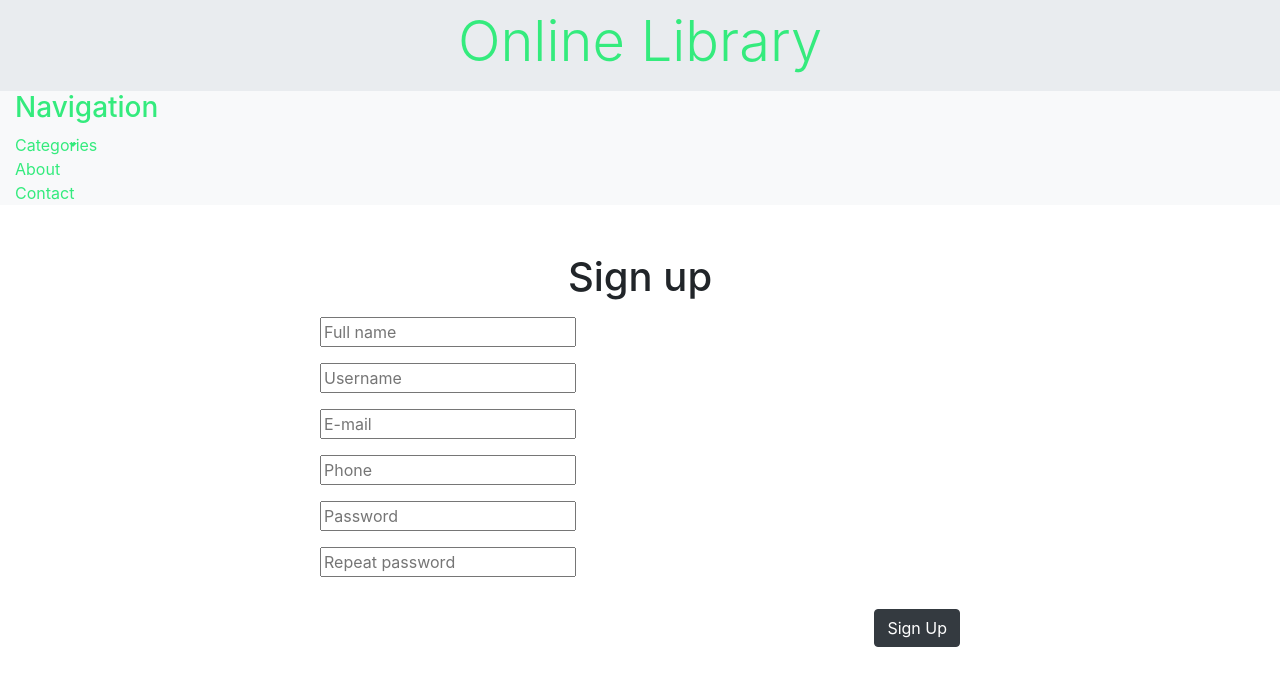
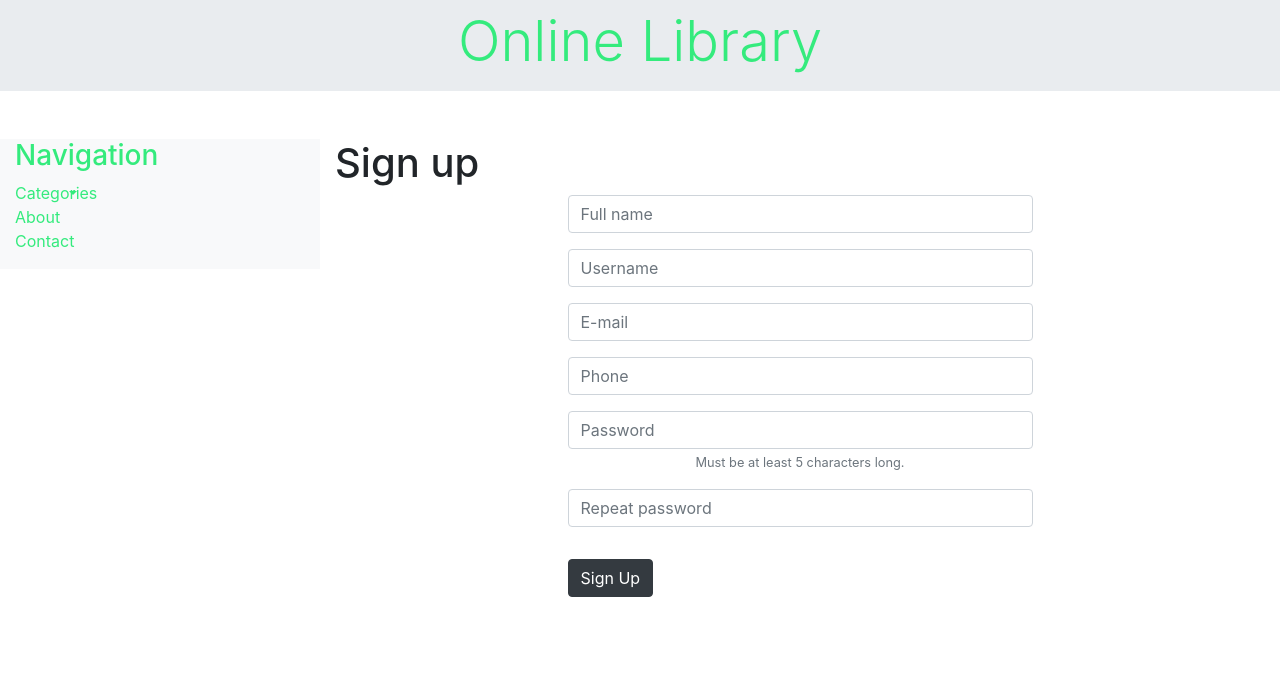
Before and after one commit to waking-eni/php-mvc-online-library, a PHP site: page /signUp.php in a window 1280 px wide. Shown: the part 26-724 px from the top of the page. Run offline with PHP 8.4, Linux system fonts and the light colour scheme; data comes from the database, SQL or seed files in the repository.

Commit message:
Update signUp.php

```diff
--- a/library/view/signUp.php
+++ b/library/view/signUp.php
@@ -26,8 +26,9 @@
 ?>
 <!-- HEADER END -->
 
-<!-- MAIN -->
-<div class="wrapper">
+<!-- WRAPPER -->
+<div class="container-fluid wrapper-container">
+    <div class="row row-wrapper mt-5">
 
         <!-- SIDEBAR -->
         <?php
@@ -35,32 +36,38 @@
         ?>
         <!-- SIDEBAR END -->
 
-<!--main-->
-<main class="main">
+        <!-- MAIN -->
+        <main class="mainn col-9">
 
-<h1 class="text-center mt-5">Sign up</h1>
+        <h1 class="text-left">Sign up</h1>
 
         <form class="center-div" name="signupForm" action="../inc.scripts/signup.inc.php" method="post" onsubmit="return(validate());">
-    <input class="d-block my-3" type="text" name="ufull" placeholder="Full name">
+            <div class="form-group">
+                <input class="form-control" type="text" name="ufull" placeholder="Full name">
                 <p id="userFullname"></p>
-    <input class="d-block my-3" type="text" name="uid" placeholder="Username">
+                <input class="form-control" type="text" name="uid" placeholder="Username">
                 <p id="userName"></p>
-    <input class="d-block my-3" type="text" name="mail" placeholder="E-mail">
+                <input class="form-control" type="text" name="mail" placeholder="E-mail">
                 <p id="userMail"></p>
-    <input class="d-block my-3" type="text" name="uphone" placeholder="Phone">
+                <input class="form-control" type="text" name="uphone" placeholder="Phone">
                 <p id="userPhone"></p>
-    <input class="d-block my-3" type="password" name="pwd" placeholder="Password">
+                <input class="form-control" type="password" name="pwd" placeholder="Password">
+                <small id="passwordHelpInline" class="text-muted">
+                    Must be at least 5 characters long.
+                </small>
                 <p id="userPwdd"></p>
-    <input class="d-block my-3" type="password" name="pwdrepeat" placeholder="Repeat password">
+                <input class="form-control" type="password" name="pwdrepeat" placeholder="Repeat password">
                 <p id="userPwddRep"></p>
-    <button class="d-block my-3 btn btn-dark float-right" type="submit" name="signup-submit">Sign Up</button>
+                <button class="d-block my-3 btn btn-dark float-left" type="submit" name="signup-submit">Sign Up</button>
+            </div>
         </form>
 
         </main>
-<!--end of main-->
+        <!--MAIN END-->
 
     </div>
-<!-- MAIN END -->
+</div>
+<!-- WRAPPER END -->
 
 <script>
 
```
Lines whose indentation alone changed are shown as unchanged.
